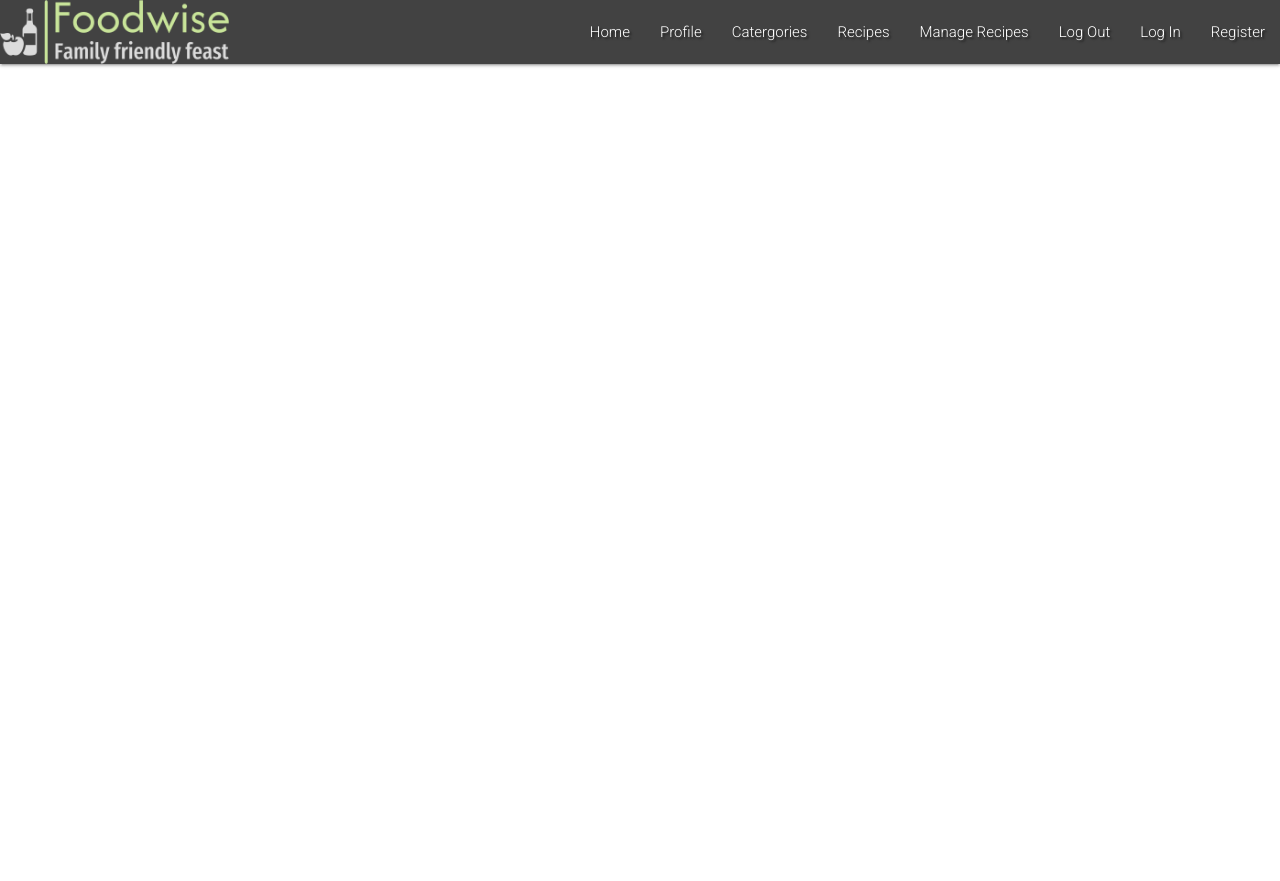
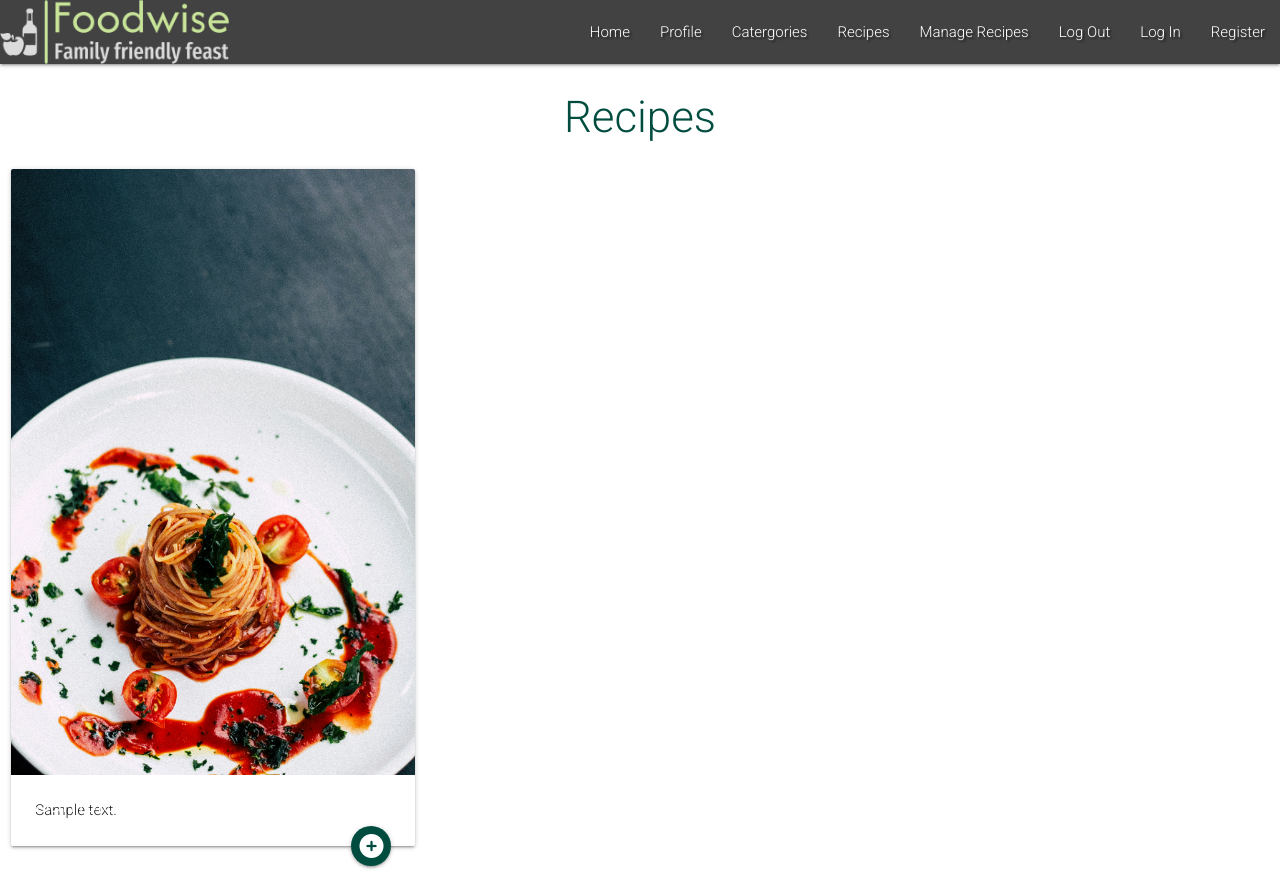
Before and after one commit to STRAN90/Foodwise-project3, a Flask app: page /recipes in a window 1280 px wide. Before the commit the page ends 67 px from the top, so only its background shows below. Run offline with Flask 3, Linux system fonts and the light colour scheme; a database or web service that is not in the repository returns one stand-in record (values such as "Sample title"); some libraries are stand-ins or nearby versions.

Commit message:
Add functionality to recipes and updated profile.html

```diff
--- a/app.py
+++ b/app.py
@@ -162,7 +162,13 @@
 
 @app.route("/recipes")
 def recipes():
-    return render_template("recipes.html")
+    recipes = mongo.db.recipes.find()
+    # adds current user if signed in
+    if "user" in session:
+        user = mongo.db.users.find_one({"user_id": session["user"]})
+        return render_template("recipes.html", recipes=recipes, user=user)
+
+    return render_template("recipes.html", recipes=recipes)
 
 
 @app.route("/add_recipe")
--- a/templates/recipes.html
+++ b/templates/recipes.html
@@ -1,4 +1,32 @@
 {% extends "base.html" %}
 {% block content %}
+<h3 class="center-align teal-text text-darken-4">Recipes</h3>
 
+{% for recipe in recipes %}
+<div class="row">
+    <div class="col s12 m6 l4">
+        <div class="card">
+            <div class="card-image">
+                <div class="image-height">
+                    <div class="image-height ">
+                        <img src="static/images/pasta_dish.jpg" alt="Tomatoe pasta dish">
+                    <span class="card-title">{{ recipe.name }}</span>
+                </div>
+                {% if 'user' in session %}
+                <a class="btn-floating halfway-fab waves-effect waves-light teal darken-4">
+                    <i class="fa-solid fa-circle-plus"></i>
+                </a>
+                {% else %}
+                <div class="btn-floating halfway-fab waves-effect waves-light teal darken-4">
+                    <i class="fa-solid fa-circle-plus"></i>
+                </div>
+                {% endif %}
+            </div>
+            <div class="card-content">
+                <p>{{ recipe.description }}</p>
+            </div>
+        </div>
+    </div>
+</div>
+{% endfor %}
 {% endblock %}
```
Also changed, not shown: templates/profile.html (+5 -2 lines), static/css/style.css (line endings or trailing spaces), static/images/pasta_dish.jpg (added).
